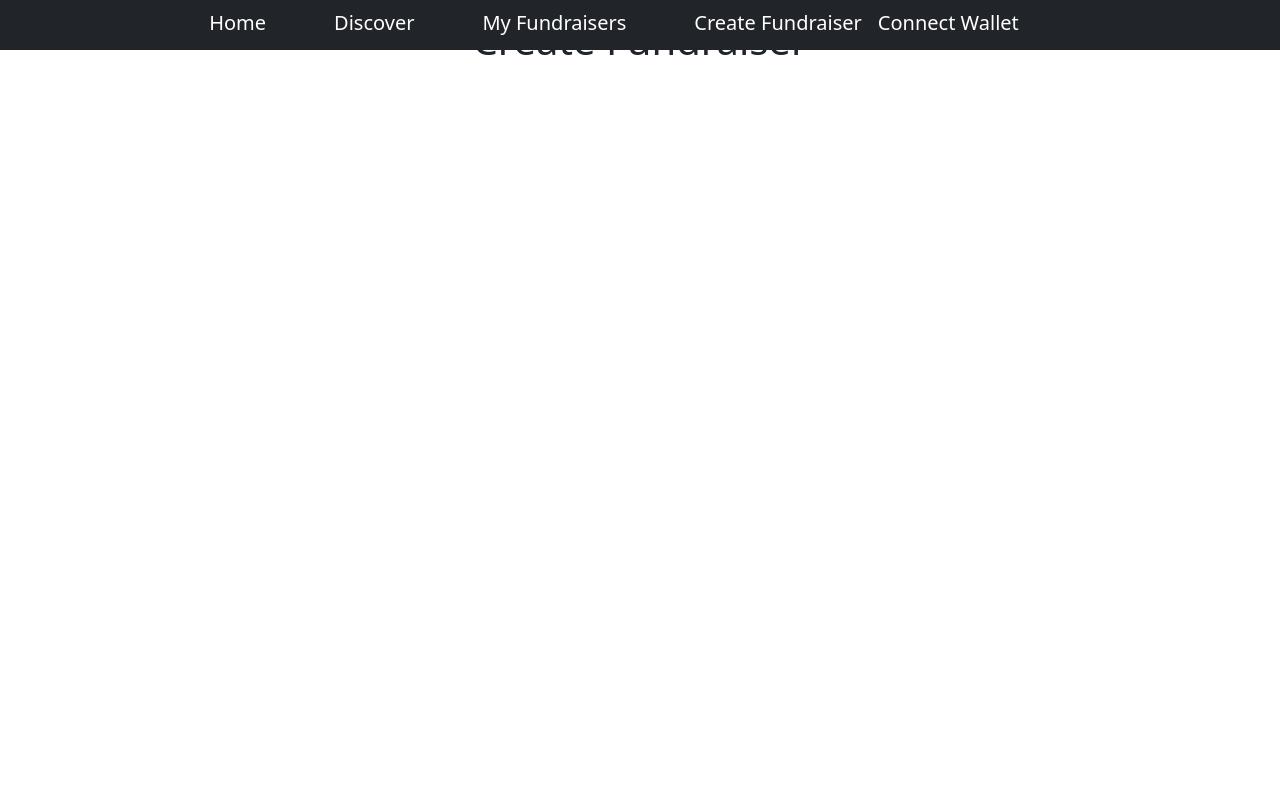
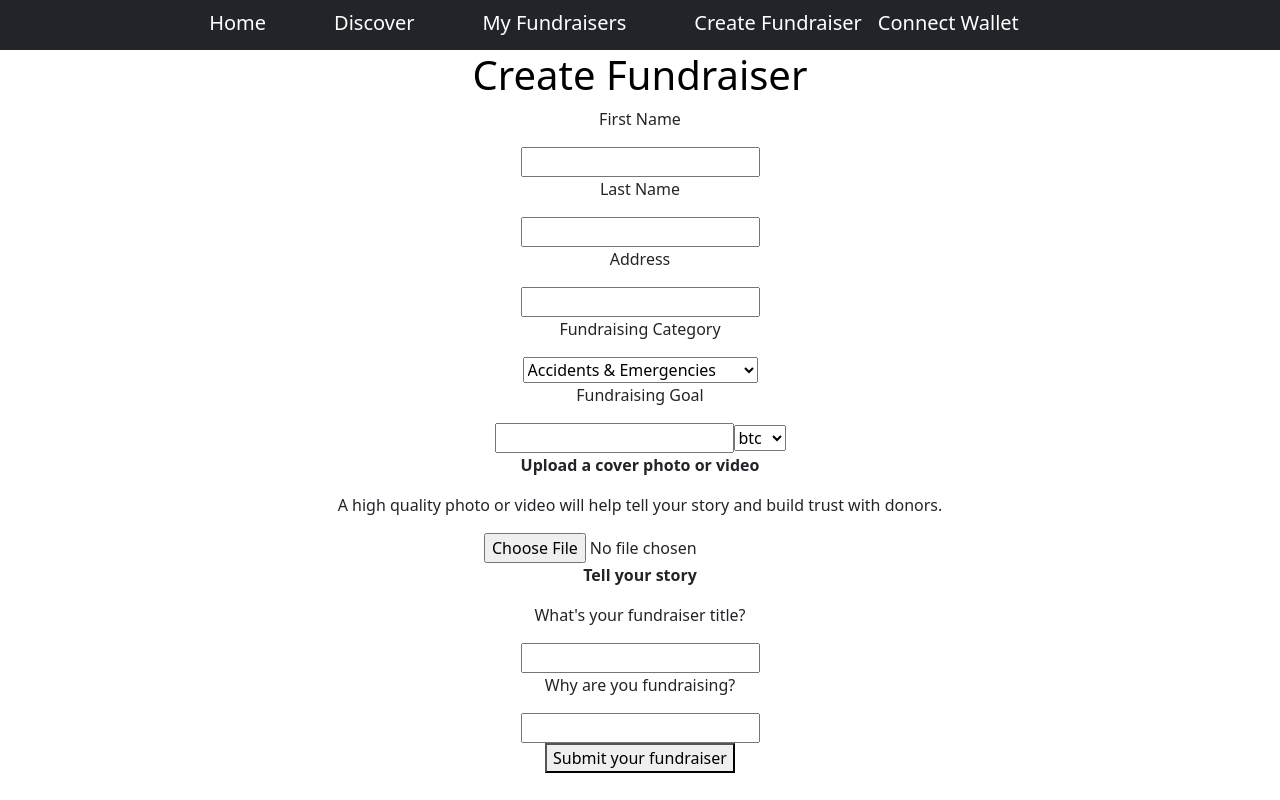
Before and after one commit to JonahhGohh/FUNDefi, a React (Create React App) app: page /createFundraiser in a window 1280 px wide. Built offline with nearby package versions, Linux system fonts and the light colour scheme.

Commit message:
Simple FundRaiser form

```diff
--- a/package.json
+++ b/package.json
@@ -11,6 +11,7 @@
     "react": "^17.0.2",
     "react-bootstrap": "^2.1.1",
     "react-dom": "^17.0.2",
+    "react-number-format": "^4.9.1",
     "react-router-dom": "^5.2.0",
     "react-scripts": "5.0.0",
     "web-vitals": "^2.1.4"
--- a/src/createFundraiser.js
+++ b/src/createFundraiser.js
@@ -1,19 +1,127 @@
-import React, { useEffect, useState } from 'react';
+import React, { useReducer, useState } from 'react';
 import { Link } from 'react-router-dom'
+import NumberFormat from 'react-number-format';
 
 
 export const CreateFundraiser = () => {
+    const initialFormData = Object.freeze({
+        firstName: "",
+        lastName: "",
+        address: "",
+        fundCategory: "",
+        fundGoal: "",
+        currency: "",
+        fundTitle: "",
+        whyFund: "",
+    })
 
+    const [formData, updateFormData] = React.useState(initialFormData);
+    const [image, setImage] = React.useState([])
 
-    useEffect(() => {
+    const handleSubmit = event => {
+        event.preventDefault();
+        // Submit
+    }
 
-    }, [])
+    const handleChange = event => {
+        updateFormData({
+            ...formData,
+            [event.target.name]: event.target.value
+        });
+    };
+
+    const onImageChange = event => {
+        setImage([...event.target.files]);
+    }
 
     return (
         <div>
-            <div>
-                <h1>Create Fundraiser</h1>
-            </div>
+            <h1 style={{ marginTop: '35px', color: 'Black'}}>Create Fundraiser</h1>
+            <form onSubmit={handleSubmit}>
+                <fieldset>
+                    <label>
+                        <p>First Name</p>
+                        <input
+                            name="firstName"
+                            onChange={handleChange}/>
+                    </label>
+                </fieldset>
+                <fieldset>
+                    <label>
+                        <p>Last Name</p>
+                        <input
+                            name="lastName"
+                            onChange={handleChange}/>
+                    </label>
+                </fieldset>
+                <fieldset>
+                    <label>
+                        <p>Address</p>
+                        <input
+                            name="address"
+                            onChange={handleChange}/>
+                    </label>
+                </fieldset>
+                <fieldset>
+                    <label>
+                        <p>Fundraising Category</p>
+                        <select value="fundCategory" onChange={handleChange}>
+                            <option value="Accidents">Accidents & Emergencies</option>
+                            <option value="Pets">Animals & Pets</option>
+                            <option value="Family">Babies, Kids and Family</option>
+                            <option value="Business">Business & Entrepeneurship</option>
+                            <option value="Celebration">Celebrations & Events</option>
+                            <option value="Community">Community & Neighbours</option>
+                            <option value="Competitions">Competitions and Pageants</option>
+                            <option value="Art">Creative Arts, Music & Film</option>
+                            <option value="Personal">Dreams, Hopes & Wishes</option>
+                            <option value="Education">Education & Learning</option>
+                            <option value="Memorial">Funerals & Memorials</option>
+                            <option value="Medical">Medical, Illness & Healing</option>
+                            <option value="Religion">Missions, Faith & Church</option>
+                            <option value="Sport">Sports, Teams & Clubs</option>
+                            <option value="Travel">Travel & Adventure</option>
+                            <option value="Volunteer">Volunteer & Service</option>
+                            <option value="Wedding">Wedding & Honeymoon</option>
+                            <option value="Other">Other</option>
+                        </select>
+                    </label>
+                </fieldset>
+                <fieldset>
+                    <div>
+                        <label>
+                            <p>Fundraising Goal</p>
+                                <NumberFormat
+                                    decimalSeparator='.'/>
+                            <select value="currency" onChange={handleChange}>
+                                <option value="btc">btc</option>
+                                <option value="eth">eth</option>
+                                <option value="bnb">bnb</option>
+                                <option value="usd">usd</option>
+                            </select>
+                        </label>
+                    </div>
+                </fieldset>
+                <fieldset>
+                    <p><strong> Upload a cover photo or video </strong></p>
+                    <p>A high quality photo or video will help tell your story and build trust with donors.</p>
+                    <input type="file" onChange={onImageChange}>
+                    </input>
+                </fieldset>
+                <fieldset>
+                    <p><strong> Tell your story</strong></p>
+                    <p>What's your fundraiser title?</p>
+                    <input
+                        name='fundTitle'
+                        onChange={handleChange}/>
+                    <p>Why are you fundraising?</p>
+                    <input
+                        name="whyFund"
+                        onChange={handleChange}/>
+
+                </fieldset>
+                <button type="submit">Submit your fundraiser</button>
+            </form>
         </div >
     )
 }
```
Also changed, not shown: 1 other file (tests, documents, lock files or other folders).
